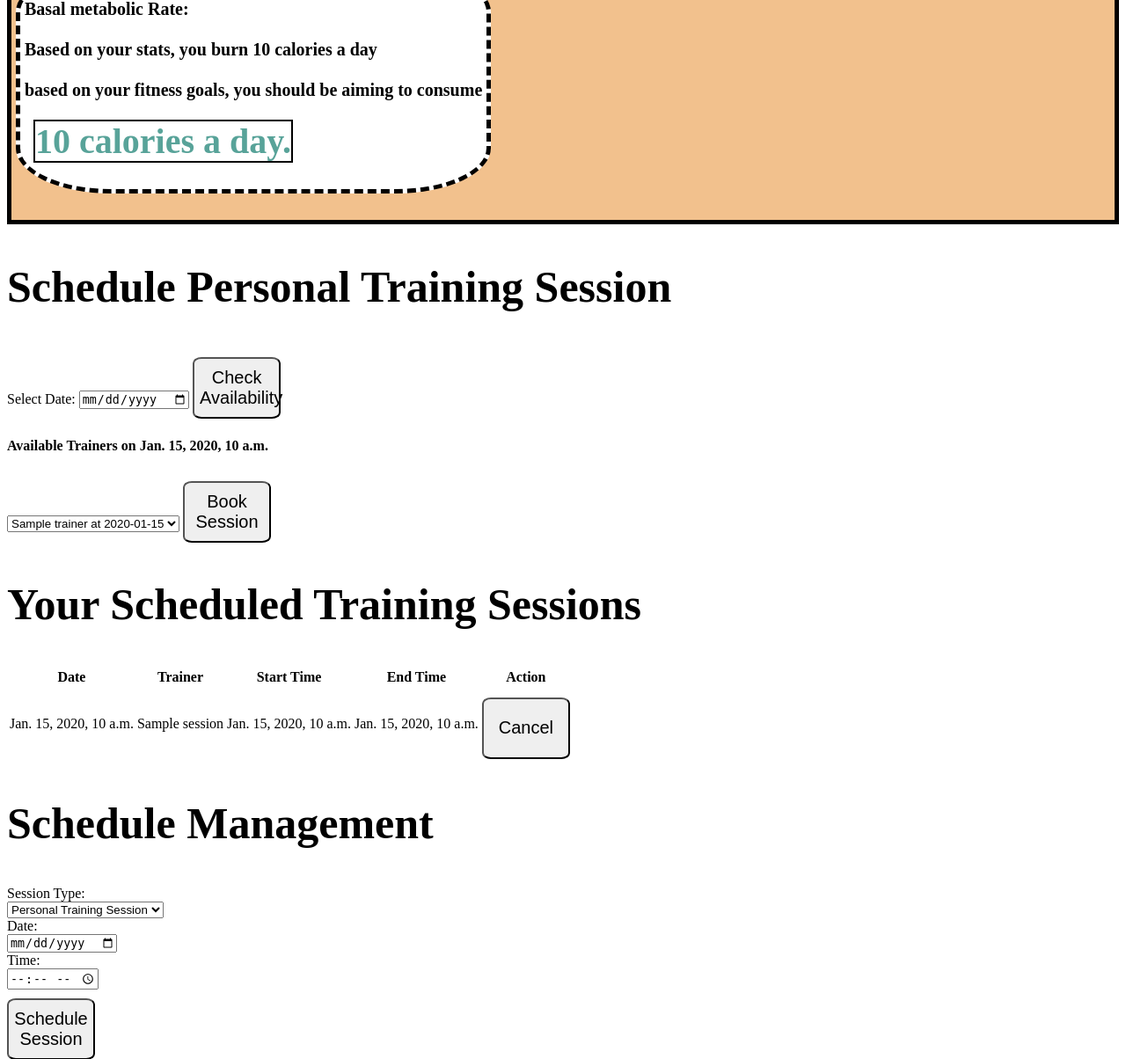
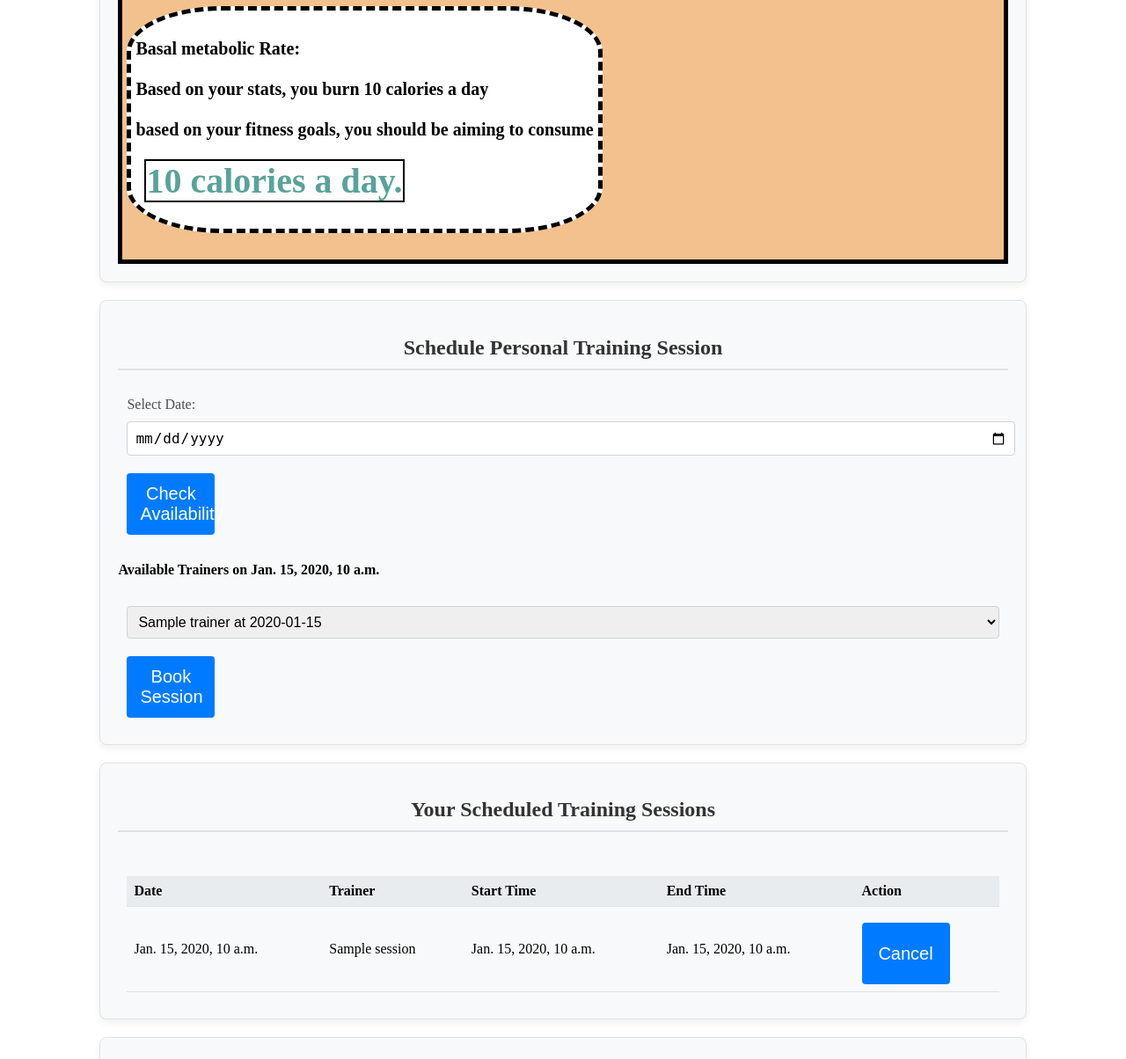
Before and after one commit to SamerFrangieh/3005_Final_project, a Django app: template FitForAll/myapp/templates/myapp/dashboard/index.html in a window 1280 px wide. Shown: the part 2947-4151 px from the top of the page at 88% size. Run offline with Django 4.2, Linux system fonts and the light colour scheme; the template is opened without the code that fills it: most values are stand-ins (such as "Sample title", 1, 10 or a date in 2020).

Commit message:
new dashboard

```diff
--- a/FitForAll/myapp/templates/myapp/dashboard/index.html
+++ b/FitForAll/myapp/templates/myapp/dashboard/index.html
@@ -139,6 +139,101 @@
         .Achievements > li{
             font-size: 25px;
         }
+        /* Training and Schedule Sections Styling */
+        section {
+            background-color: #f8f9fa;
+            border: 1px solid #dee2e6;
+            border-radius: 8px;
+            padding: 20px;
+            margin: 20px auto;
+            width: 80%;
+            box-shadow: 0 4px 8px rgba(0, 0, 0, 0.06);
+        }
+
+        h2 {
+            color: #333;
+            font-size: 24px;
+            text-align: center;
+            padding-bottom: 10px;
+            border-bottom: 2px solid #dee2e6;
+            margin-bottom: 20px;
+        }
+
+        form {
+            display: flex;
+            flex-direction: column;
+            align-items: start;
+            gap: 10px;
+            padding: 10px;
+        }
+
+        label {
+            font-size: 16px;
+            color: #495057;
+        }
+
+        input[type="date"],
+        input[type="time"],
+        select {
+            width: 100%;
+            padding: 8px;
+            border: 1px solid #ced4da;
+            border-radius: 4px;
+            font-size: 16px;
+        }
+
+        button {
+            padding: 10px 15px;
+            background-color: #007bff;
+            color: white;
+            border: none;
+            border-radius: 4px;
+            cursor: pointer;
+            transition: background-color 0.3s ease;
+        }
+
+        button:hover {
+            background-color: #0056b3;
+        }
+
+        table {
+            width: 100%;
+            border-collapse: collapse;
+            margin-top: 20px;
+        }
+
+        th, td {
+            text-align: left;
+            padding: 8px;
+            border-bottom: 1px solid #dee2e6;
+        }
+
+        th {
+            background-color: #e9ecef;
+        }
+
+        td form button {
+            margin: 0;
+            width: auto;
+            padding: 6px 12px;
+            font-size: 14px;
+        }
+
+        /* Highlighting the active form area */
+        form input:focus,
+        form select:focus {
+            border-color: #80bdff;
+            outline: 0;
+            box-shadow: 0 0 0 0.2rem rgba(0,123,255,.25);
+        }
+
+        /* Styling for no sessions message */
+        .scheduled-sessions > p {
+            text-align: center;
+            color: #6c757d;
+            font-style: italic;
+        }
+
 
     </style>
 </head>
```
